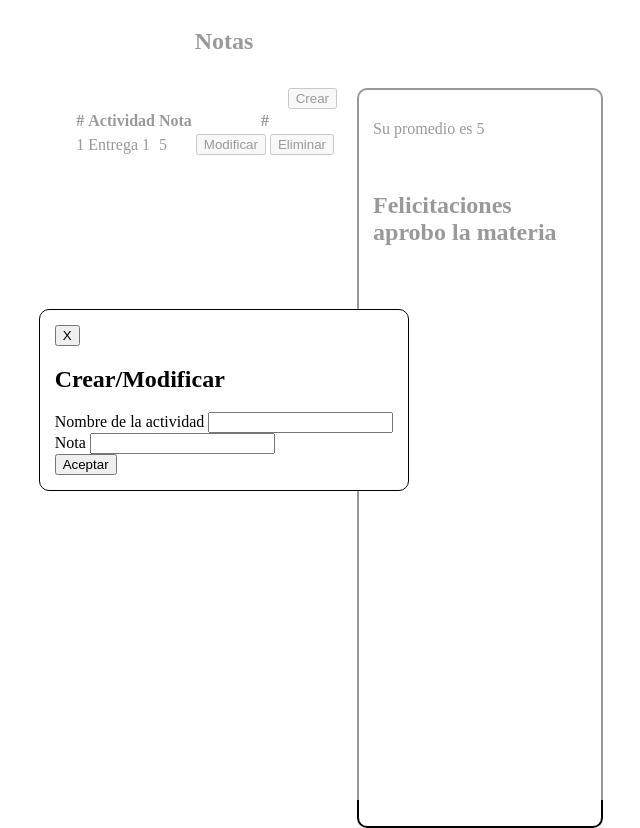
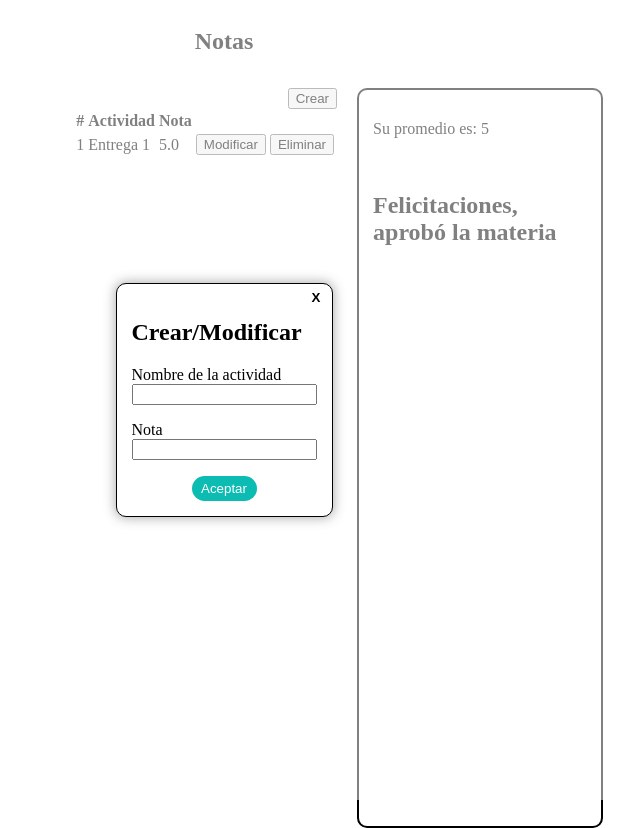
Before and after one commit to saraWS/notas_app, a plain HTML site: page index.html in a window 1280 px wide. Shown: the whole page, without its empty margins (416-1056 px from the left). Drawn offline with Linux system fonts and the light colour scheme.

Commit message:
Se agregaron estilos al formulario (modal)

```diff
--- a/css/modal.css
+++ b/css/modal.css
@@ -1,10 +1,10 @@
 .modal-content{
     position: fixed;
-    left: 0px;
-    top: 0px;
+    left:0px;
+    top: 0;
     width: 100%;
     height: 100vh;
-    background-color: rgba(255,255,255,0.6); /*el 0,6 es para la transparencia */
+    background-color: rgba(255, 255, 255, 0.5);
     display: flex;
     justify-content: center;
     align-items: center;
@@ -15,7 +15,7 @@
     border-radius: 10px;
     background-color: #ffffff;
     padding: 15px;
-    box-shadow: opx opx 12px 0px rgb(85, 85, 85, 0.47);
+    box-shadow: 0px 0px 12px 1px rgb(85, 85, 85, 0.47);
     position: relative;
 }
 
@@ -23,9 +23,44 @@
     position: absolute;
     top: 5px;
     right: 5px;
-    background-color: rgb(255, 255, 255, 0);
+    background-color: rgba(255, 255, 255, 0);
+    border: 0px;
+    color: #000000;
     font-weight: bolder;
-    color: #000000;
-    border: 0px;
+    cursor: pointer;
+}
+
+form .input-content{
+    display: flex;
+    flex-direction: column;
+    align-items: flex-start;
+    justify-content: flex-start;
+    /*margin: 8px 0px;*/
 
 }
+
+.marg-botton-16{
+    margin-bottom: 16px;
+}
+
+.button-content{
+    display: flex;
+    align-items: center;
+    justify-content: center;
+}
+.button-content button{
+    background-color: #0cbcb3;
+    border: 0px;
+    height: 25px;
+    width: 65px;
+    border-radius: 15px;
+    color: #ffffff;
+    cursor: pointer;
+}
+
+.button-content button:hover{
+    background-color: #ffffff;
+    border: 1px solid #0cbcb3;
+    color: #0cbcb3;
+
+}
--- a/index.html
+++ b/index.html
@@ -4,8 +4,8 @@
 <head>
     <meta charset="UTF-8">
     <title>Notas</title>
-    <link rel="stylesheet" href="css/page.css">
-    <link rel="stylesheet" href="css/modal.css">
+    <link rel="stylesheet" href="CSS/page.css">
+    <link rel="stylesheet" href="CSS/modal.css">
 </head>
 
 <body>
@@ -19,14 +19,14 @@
                         <th>#</th>
                         <th>Actividad</th>
                         <th>Nota</th>
-                        <th>#</th>
+                        <th></th>
                     </tr>
                 </thead>
                 <tbody>
                     <tr>
                         <td>1</td>
                         <td>Entrega 1</td>
-                        <td>5</td>
+                        <td>5.0</td>
                         <td>
                             <button>Modificar</button>
                             <button>Eliminar</button>
@@ -35,32 +35,30 @@
                 </tbody>
             </table>
         </article>
-
         <article class="promedio-content">
-            <p>Su promedio es 5</p>
+            <p>Su promedio es: 5</p>
             <br>
-            <h2>Felicitaciones aprobo la materia</h2>
+            <h2>Felicitaciones, aprobó la materia</h2>
         </article>
     </section>
-    <section class = "modal-content">
-        <article class = "form-content">
-            <button class = "cerrrar-btn">X</button>
+    <section class="modal-content">
+        <article class="form-content">
+            <button class="cerrar-btn">X</button>
             <h2>Crear/Modificar</h2>
-            <fornm>
-                <div>
+            <form>
+                <div class="input-content marg-botton-16">
                     <label>Nombre de la actividad</label>
-                    <input type = "text" name = "actividad">
+                    <input type="text" name="Actividad">
                 </div>
-                <div>
+                <div class="input-content marg-botton-16">
                     <label>Nota</label>
-                    <input type = "number" name = "nota">
+                    <input type="text" name="nota">
                 </div>
-                <div>
-                    <button type = "button">Aceptar</button>
+                <div class="button-content">
+                    <button type="button">Aceptar</button>
                 </div>
-            </fornm>
+            </form>
         </article>
-
     </section>
 </body>
 
```
